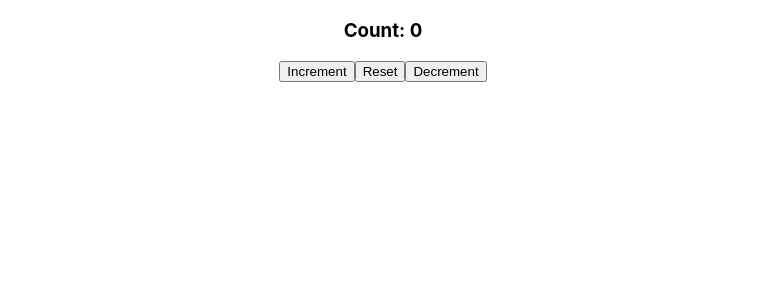
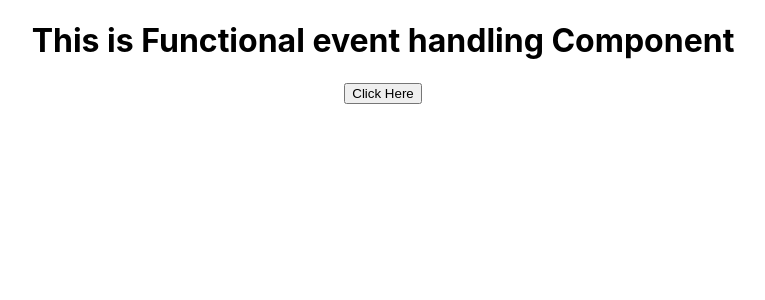
Before and after one commit to Waqasii/learningreact, a React (Create React App) app: page / in a window 1280 px wide. Shown: the top 300 px of the page, without its empty margins (257-1022 px from the left). Built offline with nearby package versions, Linux system fonts and the light colour scheme.

Commit message:
Function Event handling

```diff
--- a/src/App.js
+++ b/src/App.js
@@ -4,18 +4,14 @@
 import Message from './components/Message'
 import Profile from './components/Profile'
 import Counter from './components/Counter'
+import FunctionEvent from './components/FunctionEvent'
 
 function App() {
   return (
-    <div className="App">
-      {/* <Profile name='Muhammad '>
-        <h1>This is Main Profile</h1>
+    <div class='App'>
+      <FunctionEvent />
+    </div>
 
-      </Profile>
-      <Message msg='Muhammad Waqas ' /> */}
-      <Counter counter='1'></Counter>
-
-    </div >
   );
 }
 
--- /dev/null
+++ b/src/components/FunctionEvent.js
@@ -0,0 +1,19 @@
+
+
+function FunctionEvent() {
+
+    function handleClick() {
+        console.log('Button Clicked');
+    }
+    return (
+        <div>
+            <h1>
+                This is Functional event handling Component
+            </h1>
+            <button onClick={handleClick}>Click Here</button>
+        </div>
+    )
+}
+
+
+export default FunctionEvent;
```
